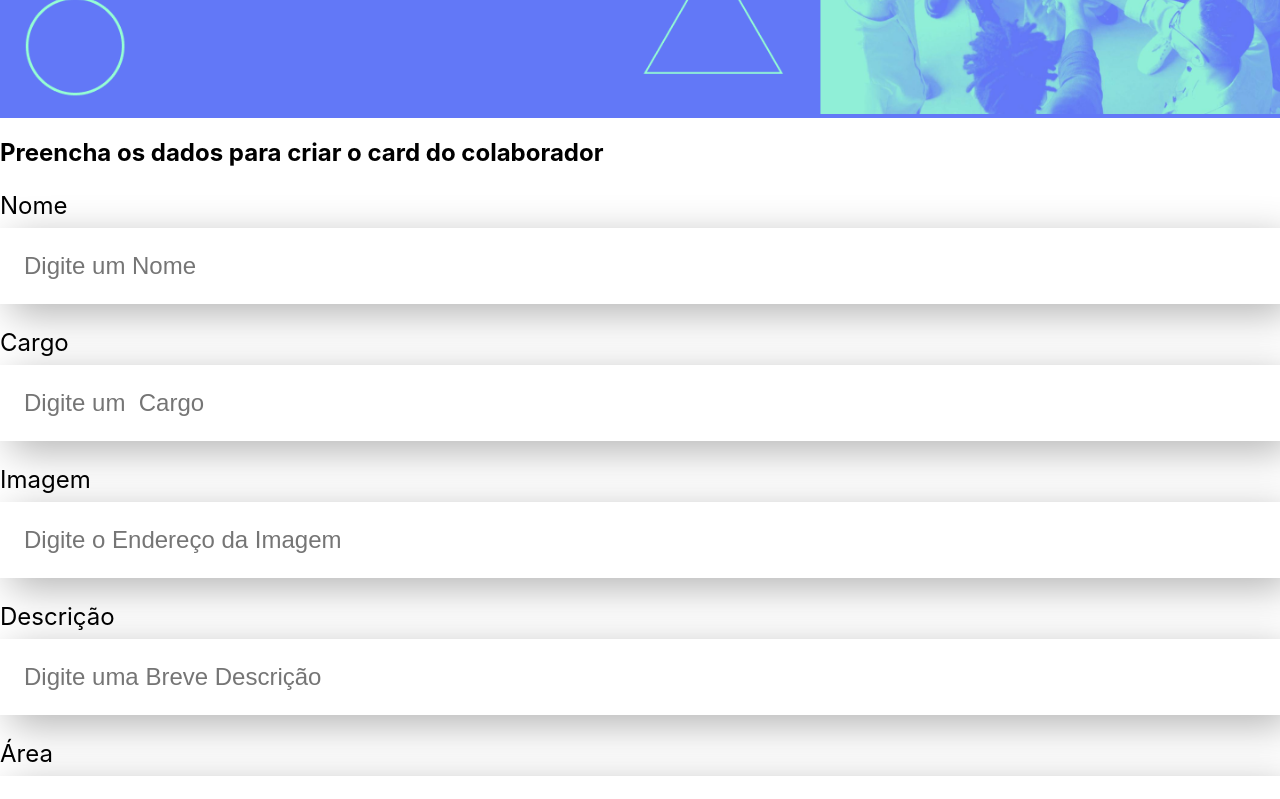
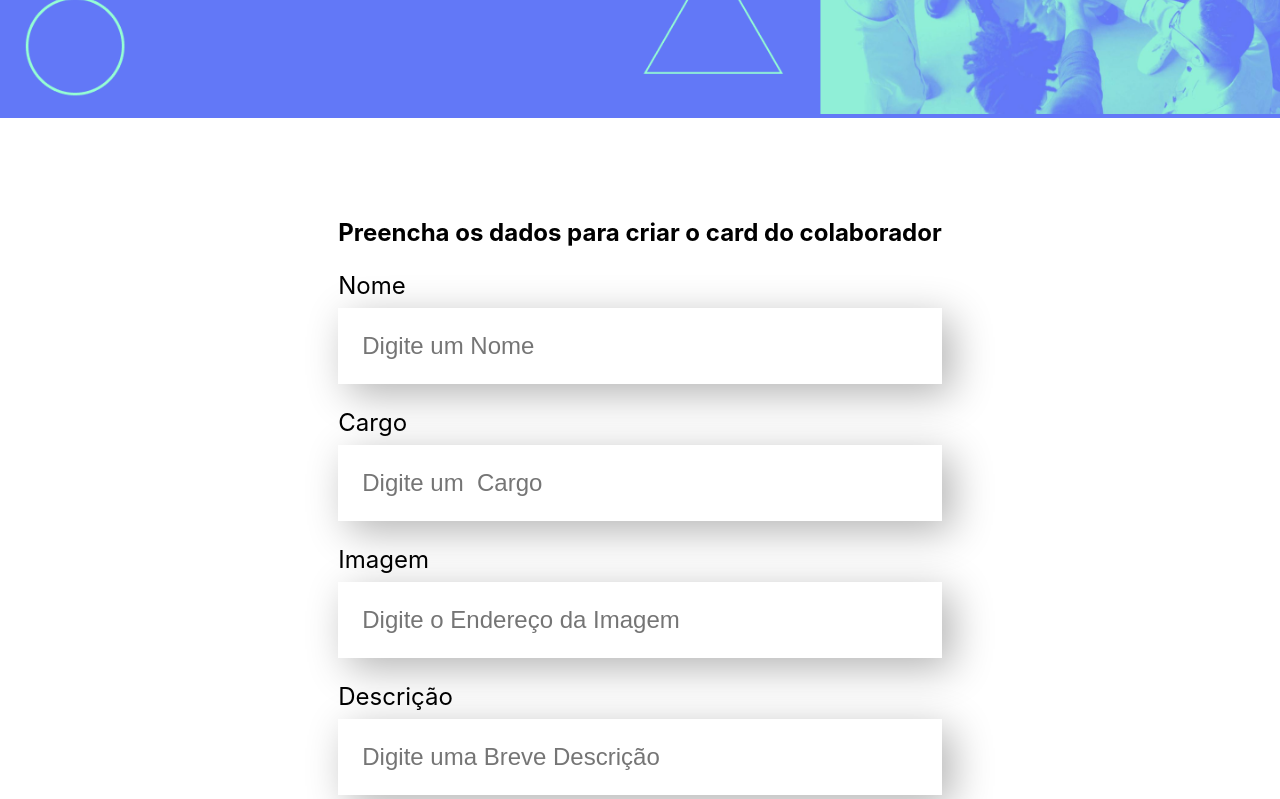
Before and after one commit to DevJuniorP/organograma__alura, a React (Create React App) app: page / in a window 1280 px wide. Shown: the part 380-1179 px from the top of the page. Built offline with nearby package versions, Linux system fonts and the light colour scheme.

Commit message:
organo
12/05

```diff
--- a/src/componentes/Formulario/formulario.css
+++ b/src/componentes/Formulario/formulario.css
@@ -0,0 +1,5 @@
+.formulario{
+    display: flex;
+    justify-content: center;
+    margin: 80px 0;
+}
--- a/src/componentes/Formulario/index.js
+++ b/src/componentes/Formulario/index.js
@@ -3,7 +3,7 @@ import './formulario.css'
 
 const Formulario = () => {
     return (
-        <section>
+        <section className='formulario'>
             <form>
                 <h2>Preencha os dados para criar o card do colaborador</h2>
                 <CampoTexto label="Nome" placeholder='Digite um Nome'/>
```
